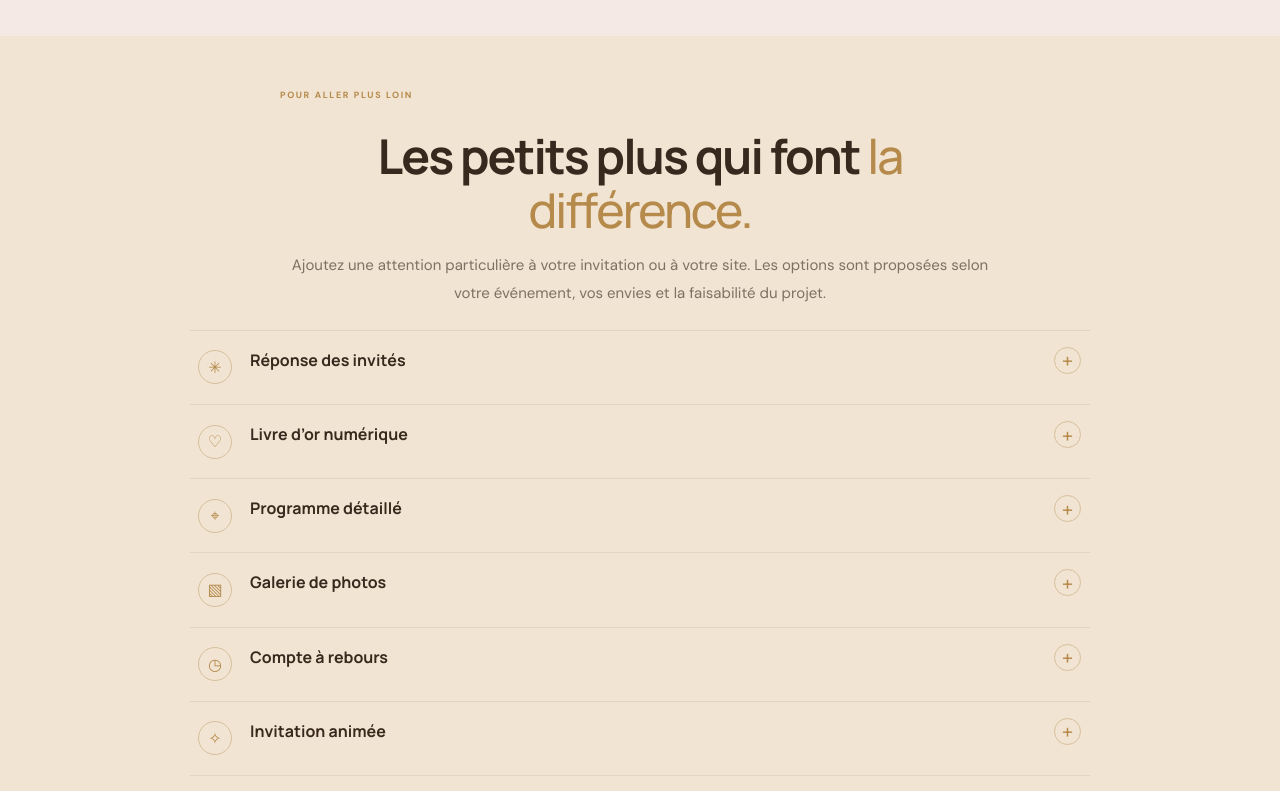
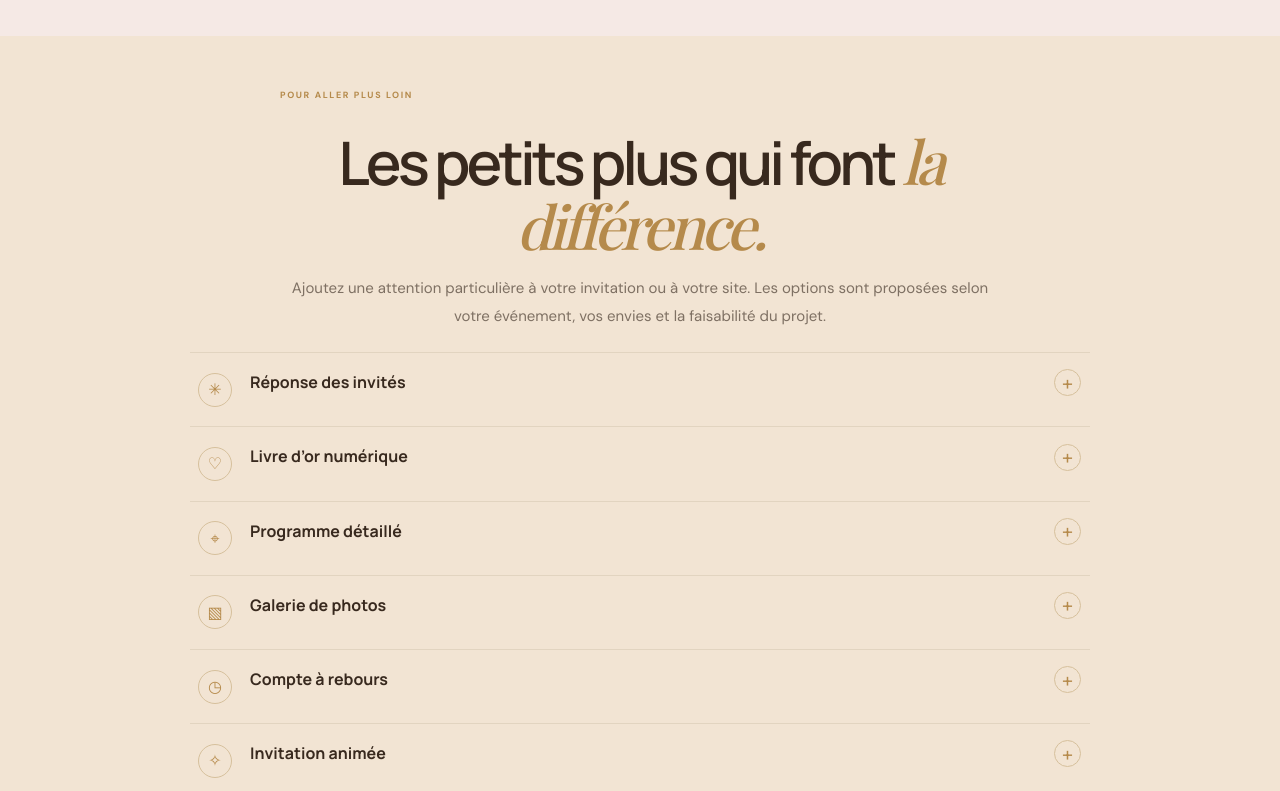
Before and after one commit to chirelhalioua/C-by-C, a Nuxt app: page /formules in a window 1280 px wide. Shown: the part 980-1771 px from the top of the page. Built offline with nearby package versions, Linux system fonts and the light colour scheme; a web font is replaced by a local one.

Commit message:
Harmoniser les sous-titres des pages Formules et Contact

```diff
--- a/assets/css/main.css
+++ b/assets/css/main.css
@@ -1496,3 +1496,29 @@ body, .site-shell { background: #fbf7f2 !important; }
   color: var(--gold) !important;
   -webkit-text-fill-color: var(--gold) !important;
 }
+
+
+/* Harmoniser aussi les sous-titres des pages Formules et Contact */
+.offers-page .options-heading h2,
+.offers-page .offers-note h2,
+.contact-page .contact-form-intro h1 {
+  font-family: var(--display) !important;
+  font-weight: 600 !important;
+  letter-spacing: -.065em !important;
+  line-height: 1.05 !important;
+}
+.offers-page .options-heading h2 em,
+.offers-page .offers-note h2 em,
+.contact-page .contact-form-intro h1 em {
+  font-family: var(--serif) !important;
+  font-weight: 500 !important;
+  font-style: italic !important;
+  color: var(--gold) !important;
+  -webkit-text-fill-color: var(--gold) !important;
+}
+.offers-page .options-heading h2 {
+  font-size: clamp(38px, 4.7vw, 60px) !important;
+}
+.offers-page .offers-note h2 {
+  font-size: clamp(38px, 4.7vw, 60px) !important;
+}
```
